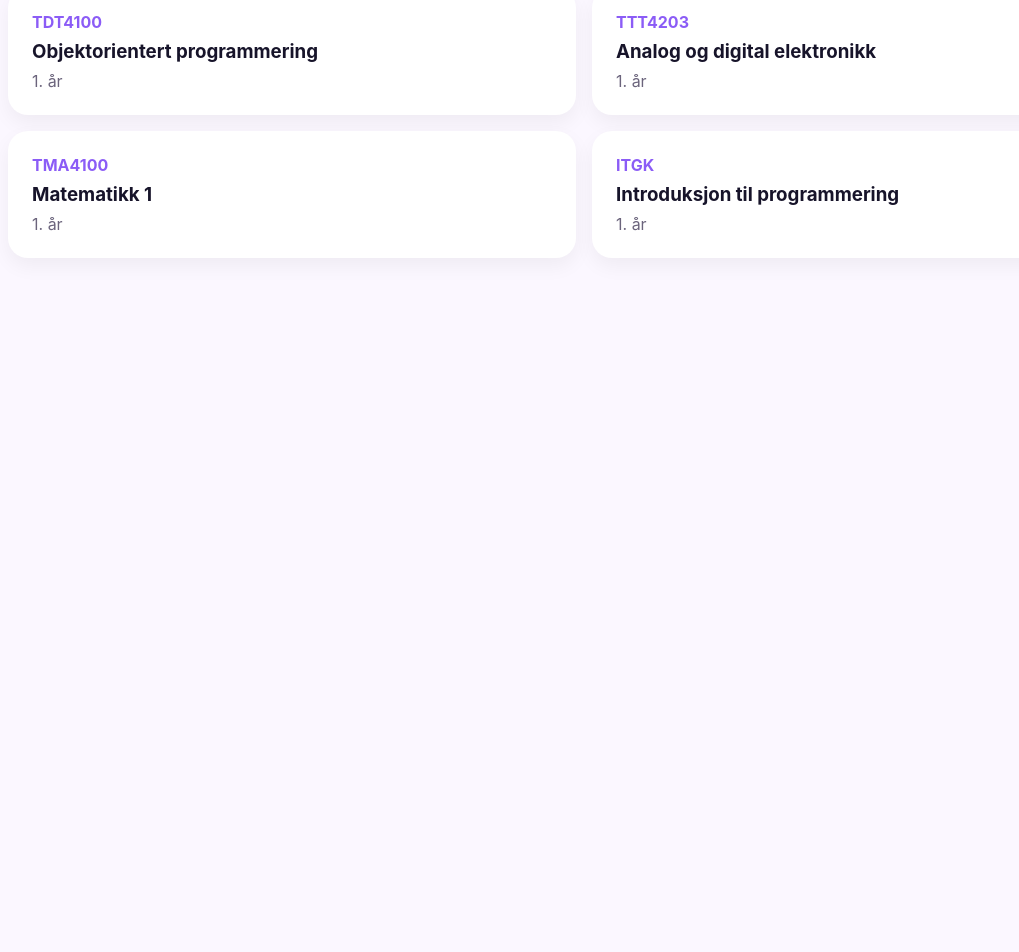
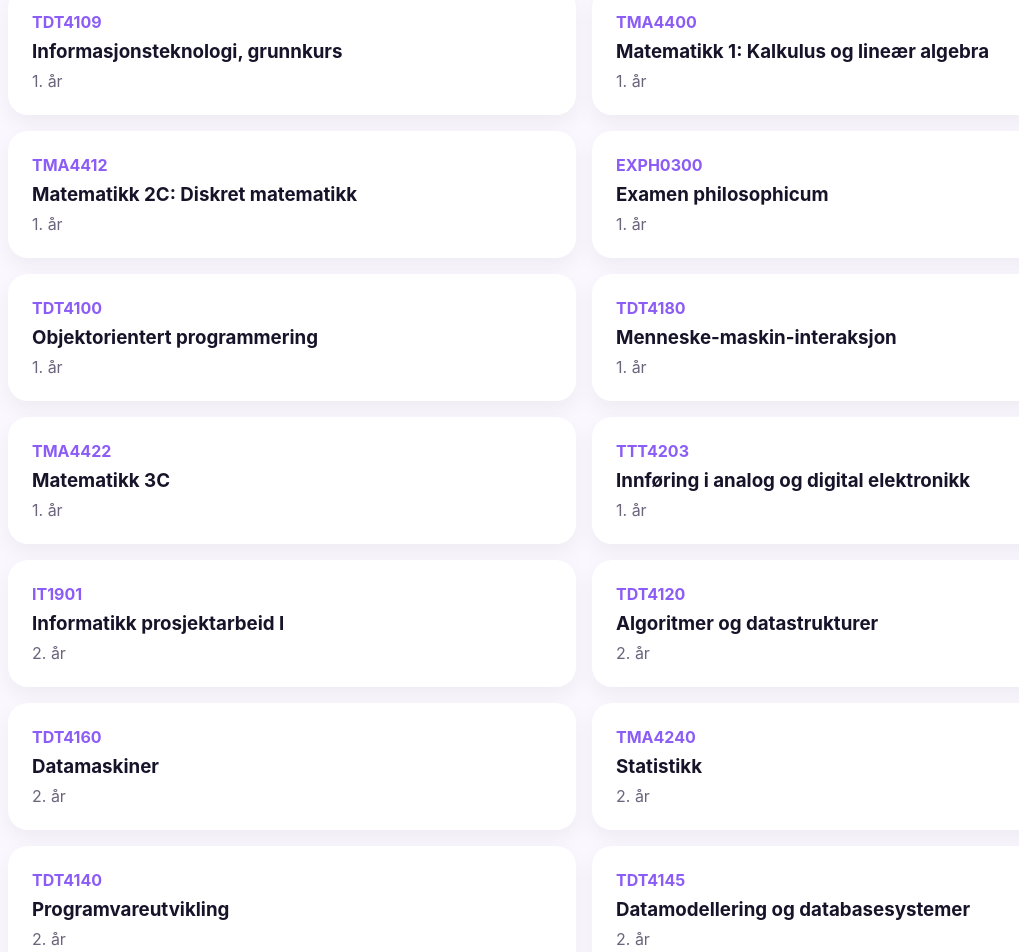
Before and after one commit to juliewold/studienotater, a React (Vite) app: page / in a window 1280 px wide. Shown: the part 1040-1992 px from the top of the page, without its empty margins (56-1075 px from the left). Before the commit the page ends 1330 px from the top, so only its background shows below. Built offline with nearby package versions, Linux system fonts and the light colour scheme.

Commit message:
Add first and second year subjects

```diff
--- a/src/data/subjects.ts
+++ b/src/data/subjects.ts
@@ -1,4 +1,28 @@
 export const subjects = [
+  {
+    id: "tdt4109",
+    code: "TDT4109",
+    name: "Informasjonsteknologi, grunnkurs",
+    year: 1,
+  },
+  {
+    id: "tma4400",
+    code: "TMA4400",
+    name: "Matematikk 1: Kalkulus og lineær algebra",
+    year: 1,
+  },
+  {
+    id: "tma4412",
+    code: "TMA4412",
+    name: "Matematikk 2C: Diskret matematikk",
+    year: 1,
+  },
+  {
+    id: "exph0300",
+    code: "EXPH0300",
+    name: "Examen philosophicum",
+    year: 1,
+  },
   {
     id: "tdt4100",
     code: "TDT4100",
@@ -6,21 +30,70 @@ export const subjects = [
     year: 1,
   },
   {
-    id: "ttt4203",
-    code: "TTT4203",
-    name: "Analog og digital elektronikk",
+    id: "tdt4180",
+    code: "TDT4180",
+    name: "Menneske-maskin-interaksjon",
     year: 1,
   },
   {
-    id: "tma4100",
-    code: "TMA4100",
-    name: "Matematikk 1",
+    id: "tma4422",
+    code: "TMA4422",
+    name: "Matematikk 3C",
     year: 1,
   },
   {
-    id: "itgk",
-    code: "ITGK",
-    name: "Introduksjon til programmering",
+    id: "ttt4203",
+    code: "TTT4203",
+    name: "Innføring i analog og digital elektronikk",
     year: 1,
   },
+
+  {
+    id: "it1901",
+    code: "IT1901",
+    name: "Informatikk prosjektarbeid I",
+    year: 2,
+  },
+  {
+    id: "tdt4120",
+    code: "TDT4120",
+    name: "Algoritmer og datastrukturer",
+    year: 2,
+  },
+  {
+    id: "tdt4160",
+    code: "TDT4160",
+    name: "Datamaskiner",
+    year: 2,
+  },
+  {
+    id: "tma4240",
+    code: "TMA4240",
+    name: "Statistikk",
+    year: 2,
+  },
+  {
+    id: "tdt4140",
+    code: "TDT4140",
+    name: "Programvareutvikling",
+    year: 2,
+  },
+  {
+    id: "tdt4145",
+    code: "TDT4145",
+    name: "Datamodellering og databasesystemer",
+    year: 2,
+  },
+  {
+    id: "tdt4186",
+    code: "TDT4186",
+    name: "Operativsystemer",
+    year: 2,
+  },
+  {
+    id: "ttm4100",
+    code: "TTM4100",
+    name: "Kommunikasjon - Tjenester og nett",
+    year: 2,
+  },
 ];
```
